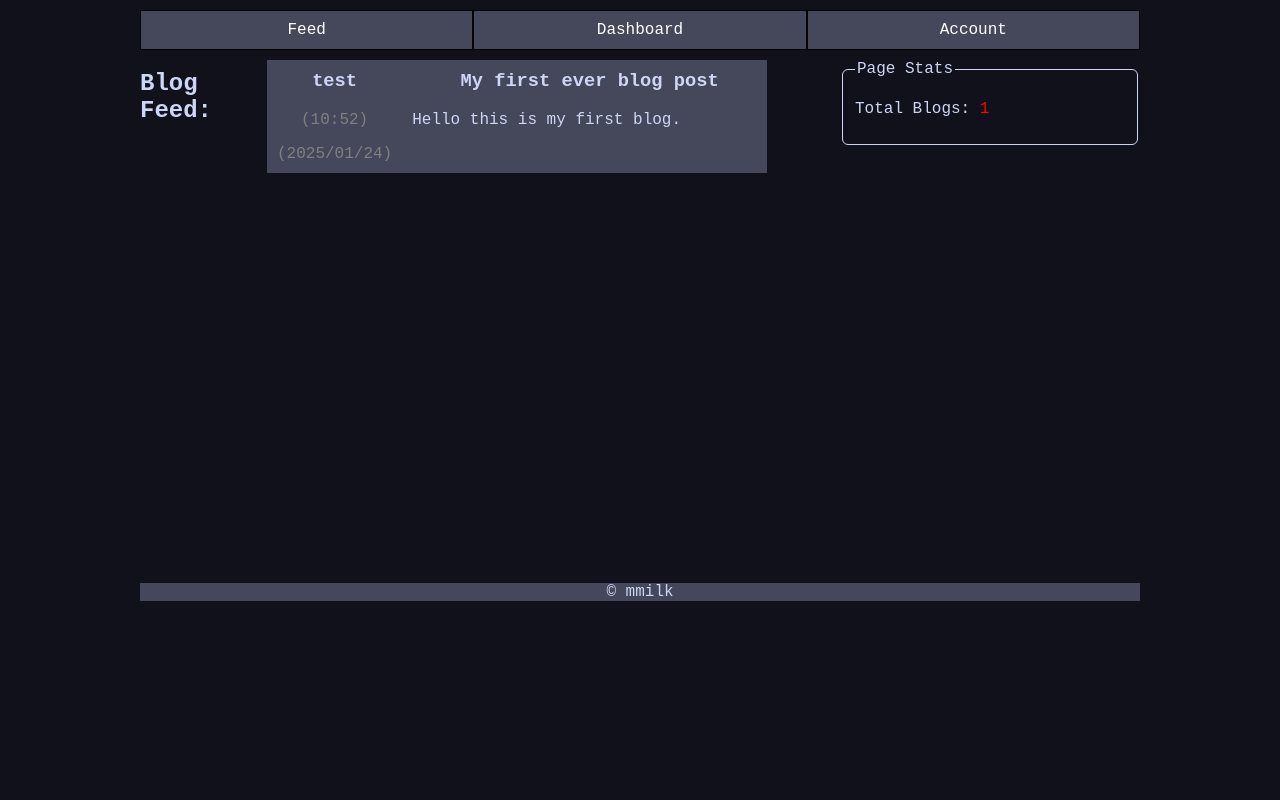
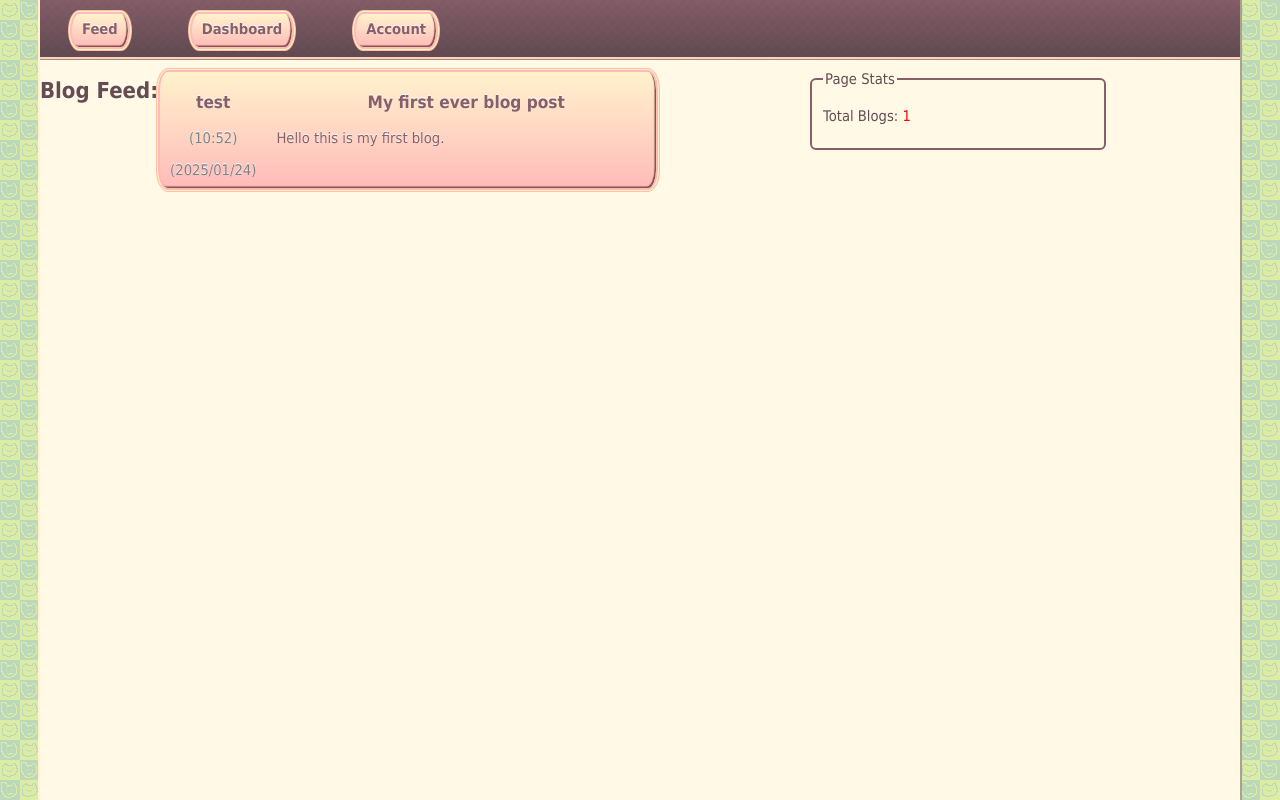
Before and after one commit to met2001/nekoblogs, a Flask app: page /feed in a window 1280 px wide. Run offline with Flask 3, Linux system fonts and the light colour scheme; data comes from the database, SQL or seed files in the repository; both versions use the stored data as it was before the commit.

Commit message:
Current Version
made UI changes

```diff
--- a/backend/static/styles/feed.css
+++ b/backend/static/styles/feed.css
@@ -1,17 +1,26 @@
+*{
+    box-sizing: border-box;
+}
 html{
-    background-color: #11111b;
-    color: #cdd6f4;
-    font-family: 'Courier New', Courier, monospace;
+    background-image: url(../assets/nekopattern.png);
+    color: #634c53;
+    font: 11pt "MS PGothic", Tahoma, Verdana;
+    height: 100%;
 }
 body{
-    background-color: #11111b;
-    max-width: 1000px;
-    margin: 10px auto auto auto;
+    min-width: 730px;
+    min-height: 100%;
+    background-color: #fff9e6;
+    max-width: 1200px;
+    margin: 0 auto;
+    outline: 2px outset #FFF2CC;
 }
 header{
-    border-radius: 7px;
+
     width: 100%;
-    background-color: #45475a;
+    background-image: url(../assets/checkerboard.png), linear-gradient(to bottom, #875f6b,#634c53);
+    background-size: 10px 10px, auto;
+    border-bottom: #FFD0BC 3px ridge;
 }
 header ul{
     margin: 0;
@@ -21,46 +30,197 @@ header ul{
     justify-content:left;
 }
 header li{
-    width: 50%;
+
     text-align: center;
-    background-color: rgb(39, 112, 161);
-    padding: 0px;
+
+    padding: 20px;
     display: block;
     border-radius: 5px;
     list-style-type: none;
 
 }
 header a{
-    background-color: #45475a;
+    margin: 10px;
     text-decoration: none;
-    color: white;
-    border: 1px solid black;
-    display: block;
     padding: 10px;
-    margin: 0;
+    padding-top: 6px;
+    background: linear-gradient(180deg, #FFF2CC, #FFBBBA);
+    box-shadow: -1.5px -1.5px 1px inset #825044, 0px 0px 0px 2px #FFC09B;
+    text-shadow: 0px -1px #fff;
+    border-top-left-radius: 10px 20px;
+    border-bottom-left-radius: 10px 20px;
+    color: #875f6b;
+    border-top-right-radius: 10px 20px;
+    border-bottom-right-radius: 10px 20px;
+    border: 2px solid #FFBBBA;
+    outline: 1px solid #FFF2CC;
+}
+a{
+    font-weight: bold;
 }
 header a:hover{
     background-color: aquamarine;
 }
+
+main{
+    display: flex;
+    flex-direction: row;
+    justify-content: space-evenly;
+}
+
+
+fieldset{
+    width: 500px;
+    border:1px solid #cdd6f4;
+    border-radius: 6px;
+}
+
+
+
+
+
+
+
+
+
+
+
+
+
+
+
+
+
+
+
+
+
 #settings_img{
     border-radius: 6px;
     box-shadow: 3px 3px 10px black;
 }
-footer{
-    position:relative;
-    display: block;
-    top:50vh;
-    text-align: center;
-    background-color: #45475a;
+.profile{
+    margin-top: 10px;
+    margin-bottom: 10px;
+    display: flex;
+    min-width: 300px;
+    background: linear-gradient(180deg, #FFF2CC, #FFBBBA);
+    box-shadow: -1.5px -1.5px 1px inset #825044, 0px 0px 0px 2px #FFC09B;
+    text-shadow: 0px -1px #fff;
+    border-top-left-radius: 10px 20px;
+    border-bottom-left-radius: 10px 20px;
+    color: #875f6b;
+    border-top-right-radius: 10px 20px;
+    border-bottom-right-radius: 10px 20px;
+    border: 2px solid #FFBBBA;
+    outline: 1px solid #FFF2CC;
 }
+.pfp{
+    justify-content: center;
+
+    object-fit: cover;
+}
+.pfp img{
+
+    padding: 10px;
+    width: 100px; /* Set width */
+    height: 100px; /* Set height */
+    background-size: cover; /* Ensure the image covers the div */
+    background-position: center; /* Center the image */
+    background-repeat: no-repeat; /* Prevent repeating */
+}
+.info{
+    padding: 10px 0 0 10px;
+    text-align:center;
+}
+.profile:hover{
+    background-color: #cdd6f4;
+    color: #45475a;
+}
+#user-list{
+    max-width: 650px;
+    width: 65%;
+    display: flex;
+    flex-wrap: wrap;
+    justify-content: space-evenly;
+}
+#blog-list{
+    max-width: 650px;
+    width: 65%;
+    display: flex;
+    flex-wrap: wrap;
+    justify-content: space-evenly;
+}
+section{
+    width: 100%;
+    display: flex;
+    flex-direction: row;
+}
+section fieldset{
+    width: auto;
+
+}
+section #stats{
+    margin-top: 10px;
+    max-width: 300px;
+    width: 35%;
+}
+.profile a{
+    text-decoration: none;
+}
+.proflink{
+    text-decoration: none;
+}
+.blog-post{
+    width: 400px;
+    margin-top: 10px;
+    padding-top: 10px;
+    margin-bottom: 10px;
+    display: flex;
+    min-width: 300px;
+    background: linear-gradient(180deg, #FFF2CC, #FFBBBA);
+    box-shadow: -1.5px -1.5px 1px inset #825044, 0px 0px 0px 2px #FFC09B;
+    text-shadow: 0px -1px #fff;
+    border-top-left-radius: 10px 20px;
+    border-bottom-left-radius: 10px 20px;
+    color: #875f6b;
+    border-top-right-radius: 10px 20px;
+    border-bottom-right-radius: 10px 20px;
+    border: 2px solid #FFBBBA;
+    outline: 1px solid #FFF2CC;
+}
+#user_posts{
+    max-width: 650px;
+    width: 65%;
+    display: flex;
+    flex-direction: column-reverse;
+    flex-wrap: nowrap;
+    justify-content: space-evenly;
+}
+#left img{
+    background: linear-gradient(180deg, #FFF2CC, #FFBBBA);
+    box-shadow: -1.5px -1.5px 1px inset #825044, 0px 0px 0px 2px #FFC09B;
+    text-shadow: 0px -1px #fff;
+    border-top-left-radius: 10px 20px;
+    border-bottom-left-radius: 10px 20px;
+    color: #875f6b;
+    border-top-right-radius: 10px 20px;
+    border-bottom-right-radius: 10px 20px;
+    border: 2px solid #FFBBBA;
+    outline: 1px solid #FFF2CC;
+}
+
+
+
+
 .blog-post{
     width: 500px;
     margin-top: 10px;
     margin-bottom: 10px;
     display: flex;
     min-width: 300px;
-    background-color: #45475a;
-    color: #cdd6f4;
+
+    color: #875f6b;
 }
 .username{
     padding: 10px;
@@ -74,13 +234,10 @@ footer{
     text-align:center;
     width:100%;
 }
-.blog-post:hover{
-    background-color: #cdd6f4;
-    color: #45475a;
-}
+
 fieldset{
     width: 500px;
-    border:1px solid #cdd6f4;
+    border:2px solid #875f6b;
     border-radius: 6px;
 }
 #user-list{
--- a/backend/templates/feed.html
+++ b/backend/templates/feed.html
@@ -48,9 +48,7 @@
         </section>
 
     </main>
-    <footer>
-        &copy mmilk
-    </footer>
+
     <script>
         let blogs = document.querySelectorAll(".blog-post");
         let num_posts = blogs.length;
```
Also changed, not shown: backend/static/styles/index.css (+7 -7 lines), backend/templates/dashboard.html (+3 -5 lines), pages/dash.css (deleted, +0 -58 lines), instance/forum.db (deleted), pages/settings.html (deleted), 12 other files.
